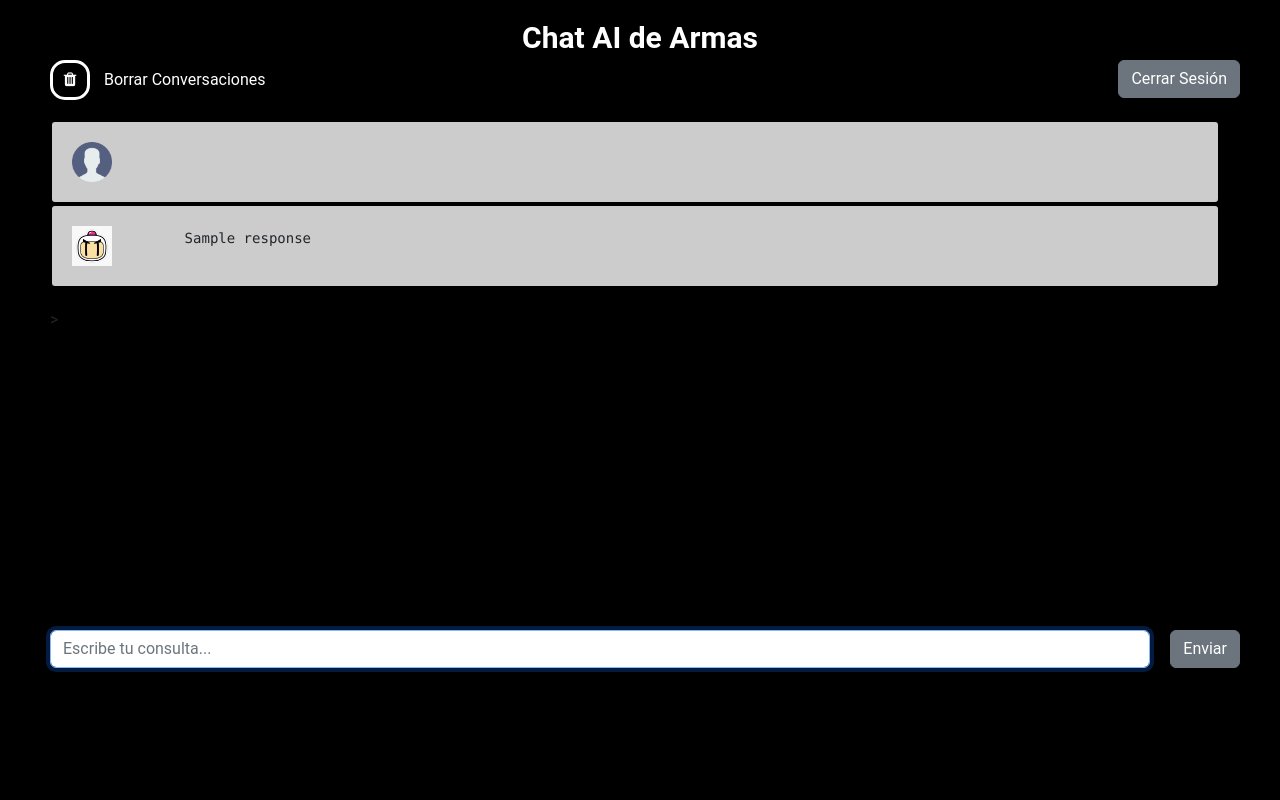
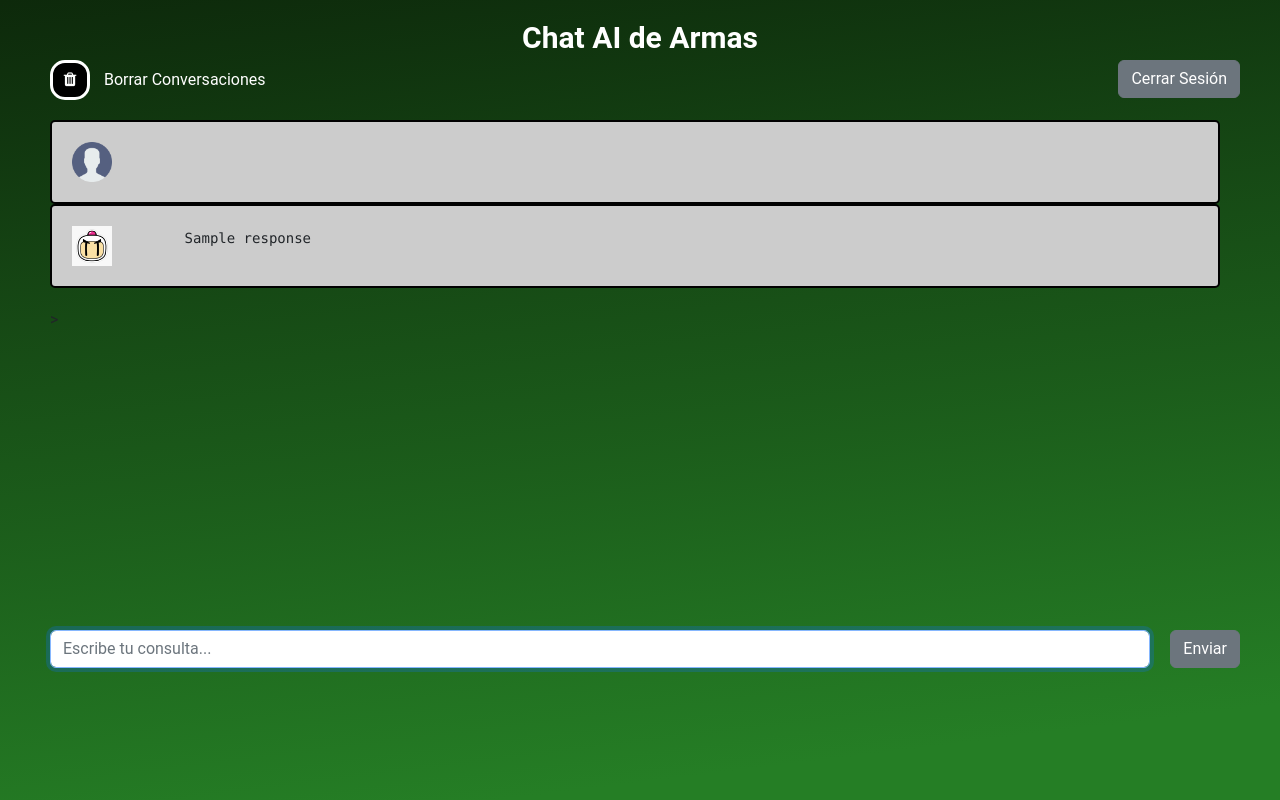
Before and after one commit to CharlieV121/ChatAI, a Django app: template chat/templates/chat.html in a window 1280 px wide. Run offline with Django 4.2, Linux system fonts and the light colour scheme; the template is opened without the code that fills it: most values are stand-ins (such as "Sample title", 1, 10 or a date in 2020); some libraries are stand-ins or nearby versions.

Commit message:
Update chat.css

```diff
--- a/chat/static/css/chat.css
+++ b/chat/static/css/chat.css
@@ -7,7 +7,8 @@
 }
 body{
     height: 100vh;
-    background-color: #000;
+    background: rgb(13,41,11);
+    background: linear-gradient(173deg, rgba(13,41,11,1) 0%, rgba(37,126,37,1) 90%);
 }
 header{
     display: flex;
```
